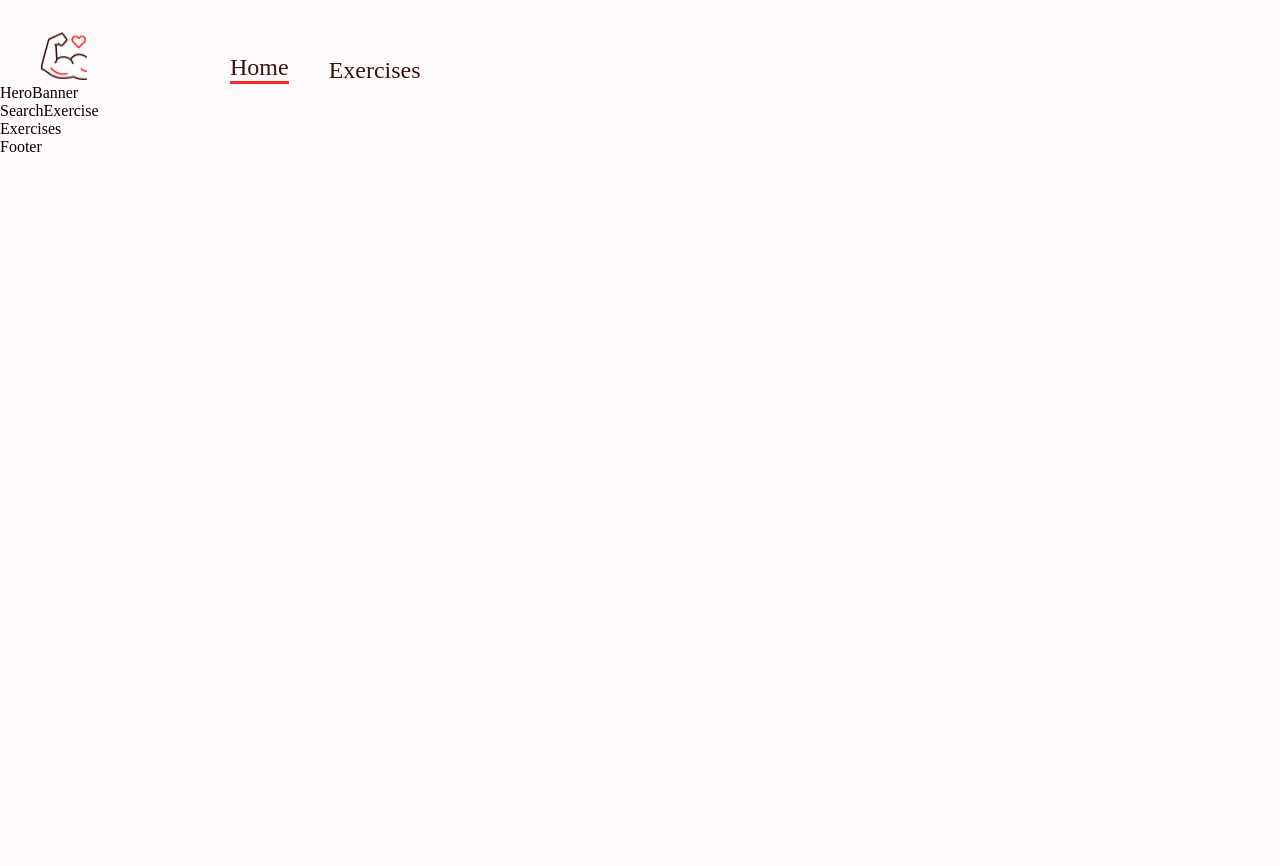
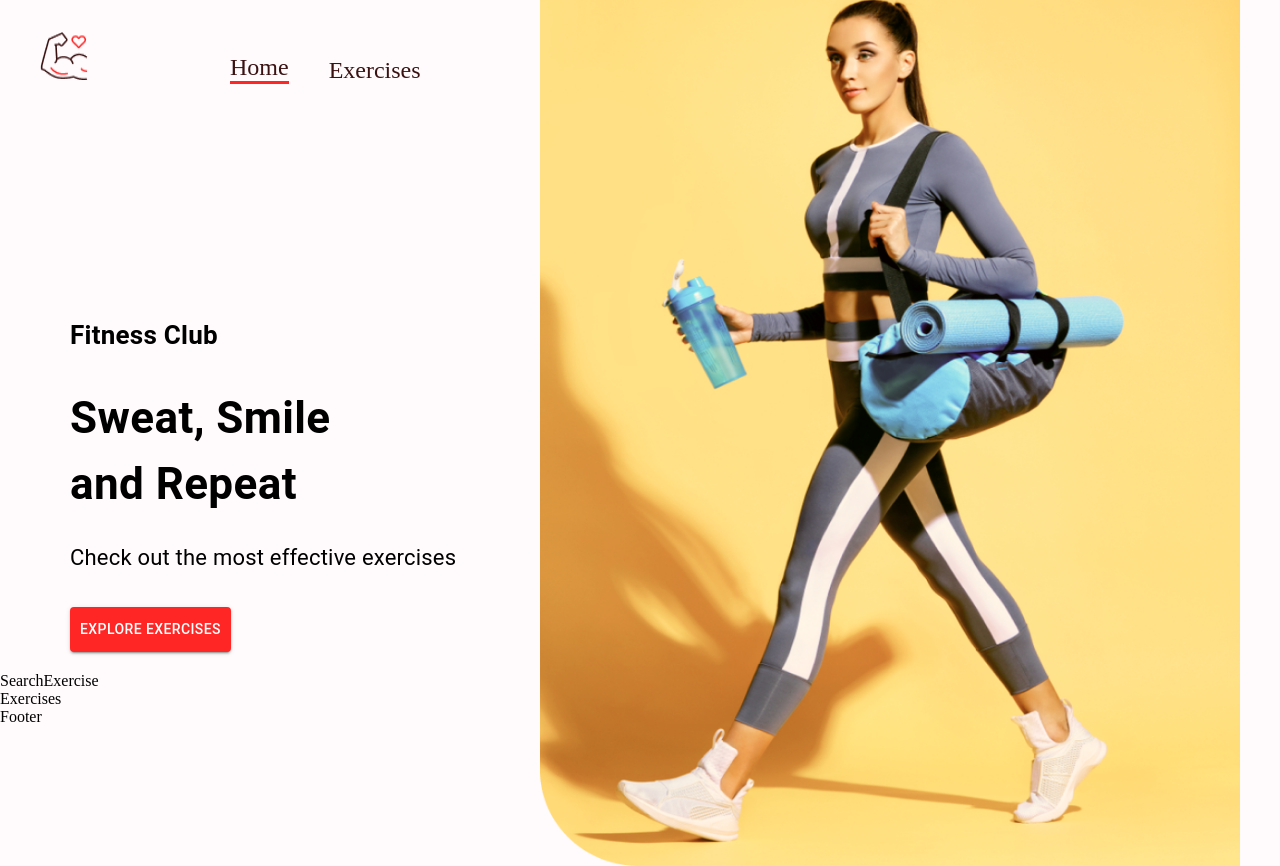
Before and after one commit to AzharUddinSheikh/gym_exercise, a React (Create React App) app: page / in a window 1280 px wide. Before the commit the page ends 800 px from the top, so only its background shows below. Built offline with nearby package versions, Linux system fonts and the light colour scheme.

Commit message:
hero banner using material ui completed styles

```diff
--- a/src/components/HeroBanner.js
+++ b/src/components/HeroBanner.js
@@ -1,8 +1,49 @@
 import React from 'react'
+import { Stack, Box, Typography, Button } from '@mui/material';
+import HeroBannerImage from '../assets/images/banner.png';
+
 
 const HeroBanner = () => {
   return (
-    <div>HeroBanner</div>
+    <Box
+        sx={{ mt:{lg:'212px', xs:'70px'}, ml: {sm:'50px'}}}
+        position='relative' p='20px'>
+
+          <Typography color='##ff2625' fontWeight='600' fontSize='26px'>
+            Fitness Club
+          </Typography>
+
+          <Typography
+            fontWeight='700'
+            sx={{fontSize : {lg:'44px', xs: '40px'}}}
+            mb='23px' mt='30px'>
+            Sweat, Smile <br /> and Repeat
+          </Typography>
+
+          <Typography
+            fontSize='22px'
+            lineHeight='35px'
+            mb={4} >
+            Check out the most effective exercises
+          </Typography>
+
+          <Button
+            href="#exercises"
+            variant='contained'
+            color='error'
+            sx={{backgroundColor:'#ff2625', padding:'10px'}}>
+              Explore Exercises
+            </Button>
+
+          <Typography
+            fontWeight={600}
+            color='#ff2625'
+            sx={{opacity:0.1, display:{lg:'block', xs:'none'}}}
+            fontSize='200px'></Typography>
+
+          <img src={HeroBannerImage} className="hero-banner-img" alt='banner' />
+
+        </Box>
   )
 }
 
```
